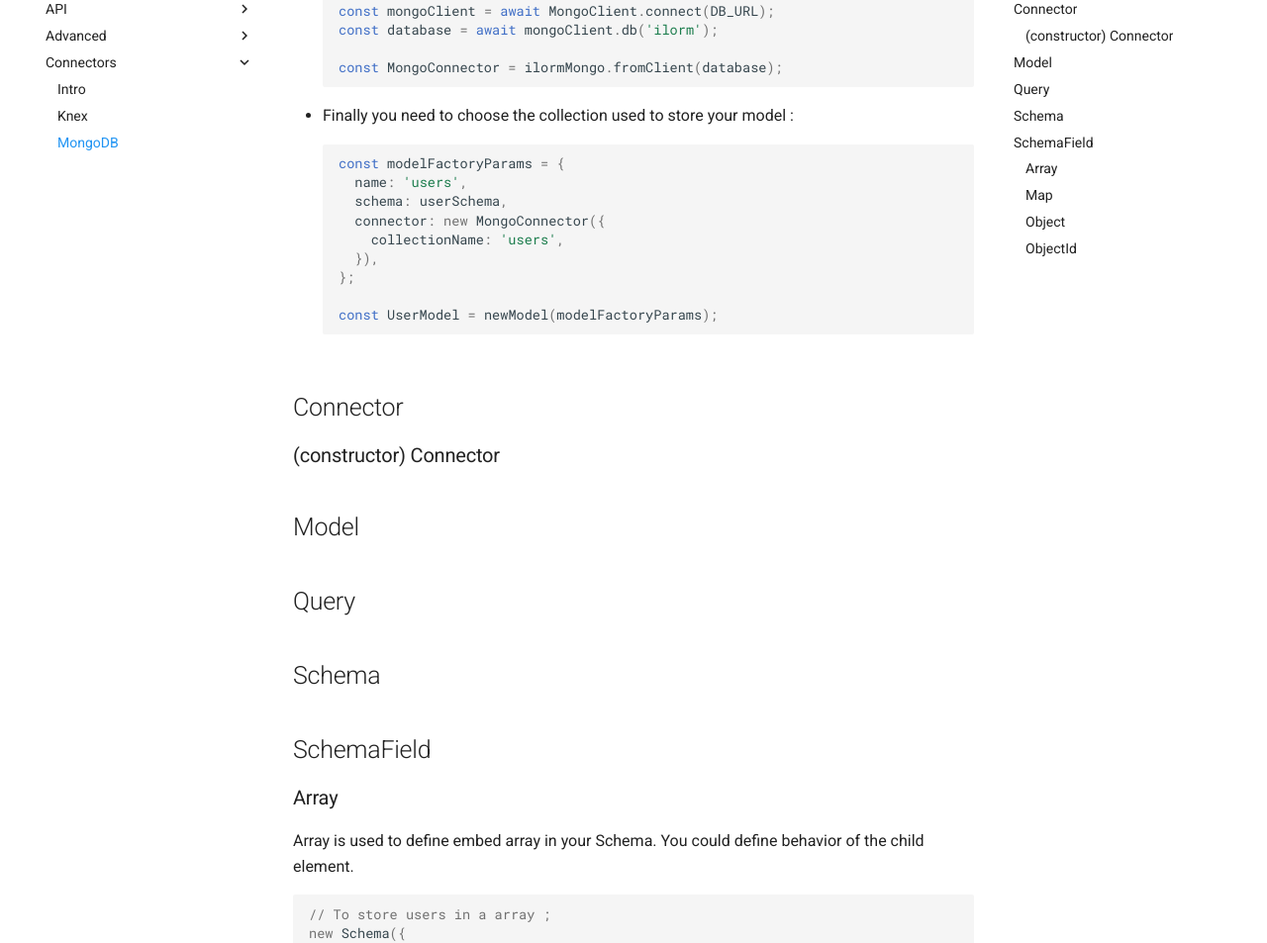
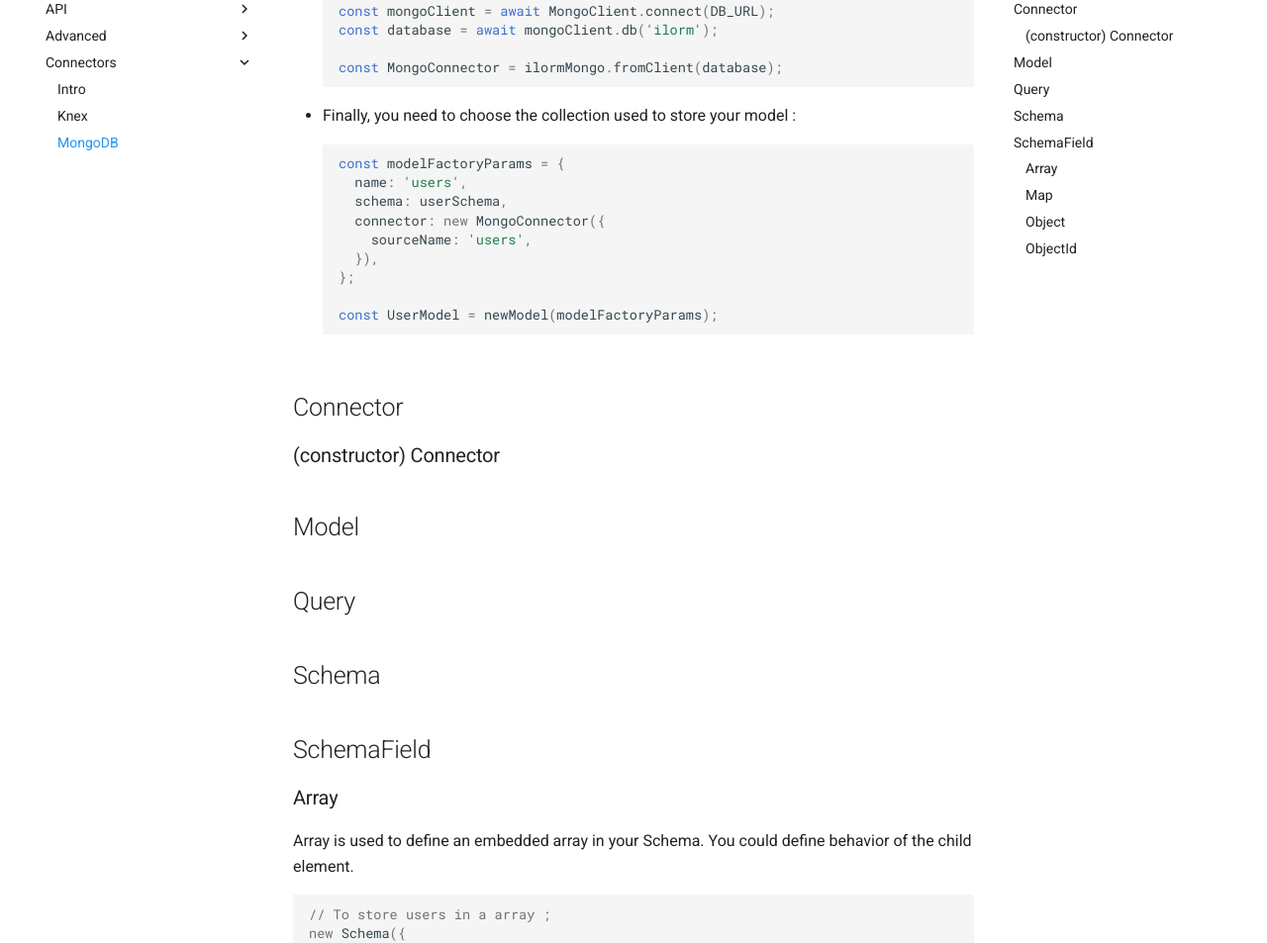
Before and after one commit to ilorm/ilorm.github.io, an MkDocs documentation site: the page built from source/connectors/mongodb.md, in a window 1280 px wide and 1400 px high, scrolled down 717 px. Shown: the part 153-1106 px from the top of the window at 99% size. Built offline with MkDocs 1.6.1 and Material for MkDocs 9.7.7, drawn with Linux system fonts in a browser that asks for light colours; comment, search, counter and statistics services are not loaded.

Commit message:
MOD update documentation

````diff
--- a/docs/connectors/knex/index.html
+++ b/docs/connectors/knex/index.html
@@ -562,7 +562,7 @@ between your database and your project. You need knex to achieve that:
 <div class="highlight"><pre><span></span><code><span class="kr">const</span> <span class="nx">modelFactoryParams</span> <span class="o">=</span> <span class="p">{</span>
   <span class="nx">name</span><span class="o">:</span> <span class="s1">&#39;users&#39;</span><span class="p">,</span>
   <span class="nx">schema</span><span class="o">:</span> <span class="nx">userSchema</span><span class="p">,</span>
-  <span class="nx">connector</span><span class="o">:</span>  <span class="k">new</span> <span class="nx">knexConnection</span><span class="p">({</span> <span class="nx">tableName</span><span class="o">:</span> <span class="s1">&#39;users&#39;</span> <span class="p">}),</span>
+  <span class="nx">connector</span><span class="o">:</span>  <span class="k">new</span> <span class="nx">knexConnection</span><span class="p">({</span> <span class="nx">sourceName</span><span class="o">:</span> <span class="s1">&#39;users&#39;</span> <span class="p">}),</span>
 <span class="p">};</span>
 
 <span class="kr">const</span> <span class="nx">UserModel</span> <span class="o">=</span> <span class="nx">newModel</span><span class="p">(</span><span class="nx">modelFactoryParams</span><span class="p">);</span>
--- a/docs/connectors/mongodb/index.html
+++ b/docs/connectors/mongodb/index.html
@@ -720,12 +720,12 @@ between your database and your project. You can create it with a basic mongo cli
 </code></pre></div></p>
 </li>
 <li>
-<p>Finally you need to choose the collection used to store your model :
+<p>Finally, you need to choose the collection used to store your model :
 <div class="highlight"><pre><span></span><code><span class="kr">const</span> <span class="nx">modelFactoryParams</span> <span class="o">=</span> <span class="p">{</span>
   <span class="nx">name</span><span class="o">:</span> <span class="s1">&#39;users&#39;</span><span class="p">,</span>
   <span class="nx">schema</span><span class="o">:</span> <span class="nx">userSchema</span><span class="p">,</span>
   <span class="nx">connector</span><span class="o">:</span> <span class="k">new</span> <span class="nx">MongoConnector</span><span class="p">({</span>
-    <span class="nx">collectionName</span><span class="o">:</span> <span class="s1">&#39;users&#39;</span><span class="p">,</span>
+    <span class="nx">sourceName</span><span class="o">:</span> <span class="s1">&#39;users&#39;</span><span class="p">,</span>
   <span class="p">}),</span>
 <span class="p">};</span>
 
@@ -740,7 +740,7 @@ between your database and your project. You can create it with a basic mongo cli
 <h2 id="schema">Schema<a class="headerlink" href="#schema" title="Permanent link">&para;</a></h2>
 <h2 id="schemafield">SchemaField<a class="headerlink" href="#schemafield" title="Permanent link">&para;</a></h2>
 <h3 id="array">Array<a class="headerlink" href="#array" title="Permanent link">&para;</a></h3>
-<p>Array is used to define embed array in your Schema. You could define behavior of the
+<p>Array is used to define an embedded array in your Schema. You could define behavior of the
 child element.
 <div class="highlight"><pre><span></span><code><span class="c1">// To store users in a array ;</span>
 <span class="k">new</span> <span class="nx">Schema</span><span class="p">({</span>
--- a/docs/quick_start/index.html
+++ b/docs/quick_start/index.html
@@ -619,7 +619,7 @@ With this code, you have a basic schema with two properties :
 <span class="kr">const</span> <span class="nx">MongoConnector</span> <span class="o">=</span> <span class="nx">IlormMongo</span><span class="p">.</span><span class="nx">fromClient</span><span class="p">(</span><span class="nx">database</span><span class="p">);</span>
 
 <span class="c1">// Create an instance of your connector. It will save in the collection: accounts ;</span>
-<span class="kr">const</span> <span class="nx">invoiceConnector</span> <span class="o">=</span> <span class="k">new</span> <span class="nx">MongoConnector</span><span class="p">({</span> <span class="nx">collection</span><span class="o">:</span> <span class="s1">&#39;invoices&#39;</span> <span class="p">});</span>
+<span class="kr">const</span> <span class="nx">invoiceConnector</span> <span class="o">=</span> <span class="k">new</span> <span class="nx">MongoConnector</span><span class="p">({</span> <span class="nx">sourceName</span><span class="o">:</span> <span class="s1">&#39;invoices&#39;</span> <span class="p">});</span>
 </code></pre></div>
 Now you have an invoiceConnector, it will save the binded model in the collection <code>invoices</code>.</p>
 <h2 id="create-your-model">Create your model<a class="headerlink" href="#create-your-model" title="Permanent link">&para;</a></h2>
@@ -686,7 +686,7 @@ Now you have all you want : A model, you can manipulate your data</p>
 <span class="kr">const</span> <span class="nx">MongoConnector</span> <span class="o">=</span> <span class="nx">IlormMongo</span><span class="p">.</span><span class="nx">fromClient</span><span class="p">(</span><span class="nx">database</span><span class="p">);</span>
 
 <span class="c1">// Create an instance of your connector. It will save in the collection: accounts ;</span>
-<span class="kr">const</span> <span class="nx">invoiceConnector</span> <span class="o">=</span> <span class="k">new</span> <span class="nx">MongoConnector</span><span class="p">({</span> <span class="nx">collection</span><span class="o">:</span> <span class="s1">&#39;invoices&#39;</span> <span class="p">});</span>
+<span class="kr">const</span> <span class="nx">invoiceConnector</span> <span class="o">=</span> <span class="k">new</span> <span class="nx">MongoConnector</span><span class="p">({</span> <span class="nx">sourceName</span><span class="o">:</span> <span class="s1">&#39;invoices&#39;</span> <span class="p">});</span>
 
 <span class="kr">const</span> <span class="nx">modelConfig</span> <span class="o">=</span> <span class="p">{</span>
   <span class="nx">name</span><span class="o">:</span> <span class="s1">&#39;invoices&#39;</span><span class="p">,</span> <span class="c1">// Optional, could be useful to know the model name</span>
--- a/source/connectors/mongodb.md
+++ b/source/connectors/mongodb.md
@@ -32,13 +32,13 @@ const database = await mongoClient.db('ilorm');
 const MongoConnector = ilormMongo.fromClient(database);
 ```
 
-- Finally you need to choose the collection used to store your model :
+- Finally, you need to choose the collection used to store your model :
 ```javascript
 const modelFactoryParams = {
   name: 'users',
   schema: userSchema,
   connector: new MongoConnector({
-    collectionName: 'users',
+    sourceName: 'users',
   }),
 };
 
@@ -55,7 +55,7 @@ const UserModel = newModel(modelFactoryParams);
 
 ## SchemaField
 ### Array
-Array is used to define embed array in your Schema. You could define behavior of the
+Array is used to define an embedded array in your Schema. You could define behavior of the
 child element.
 ```javascript
 // To store users in a array ;
````
Also changed, not shown: docs/sitemap.xml (+12 -12 lines), source/connectors/knex.md (+1 -1 lines), source/quick_start.md (+2 -2 lines), docs/search/search_index.json, 1 other file.
